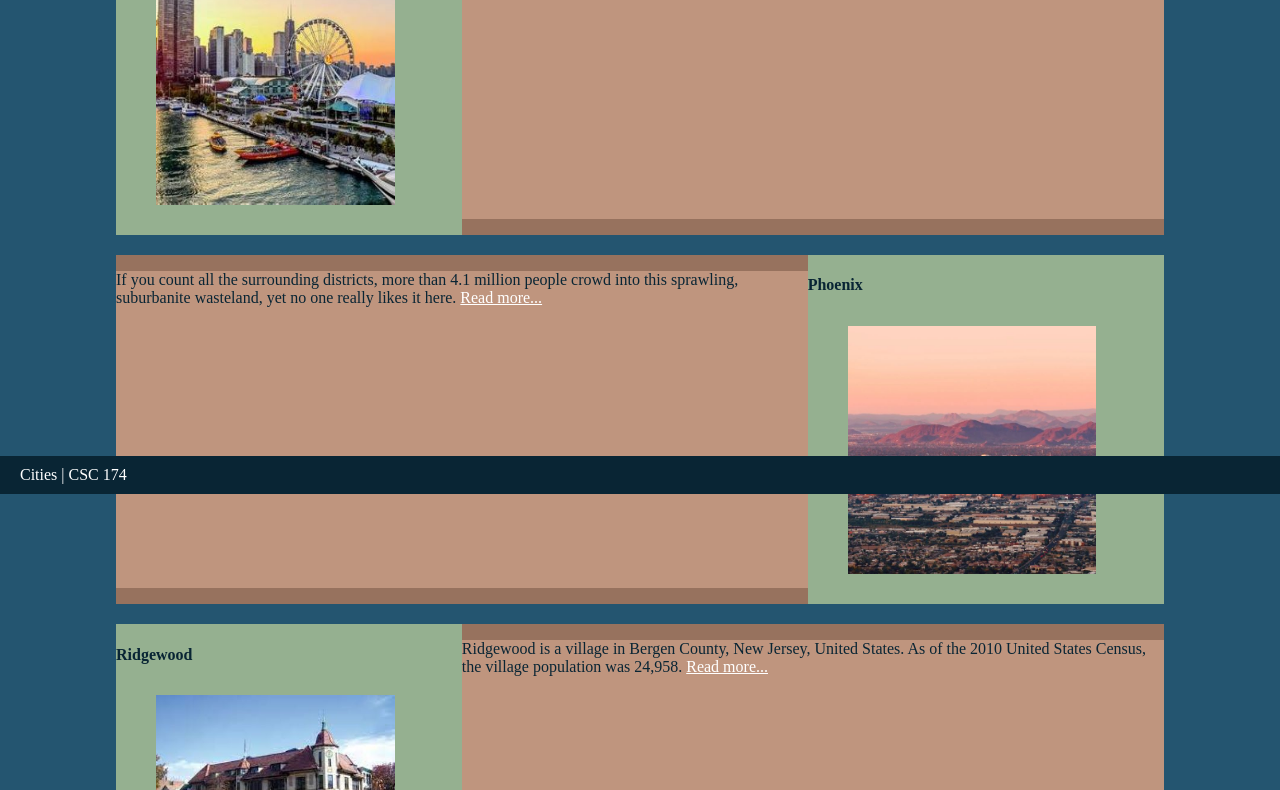
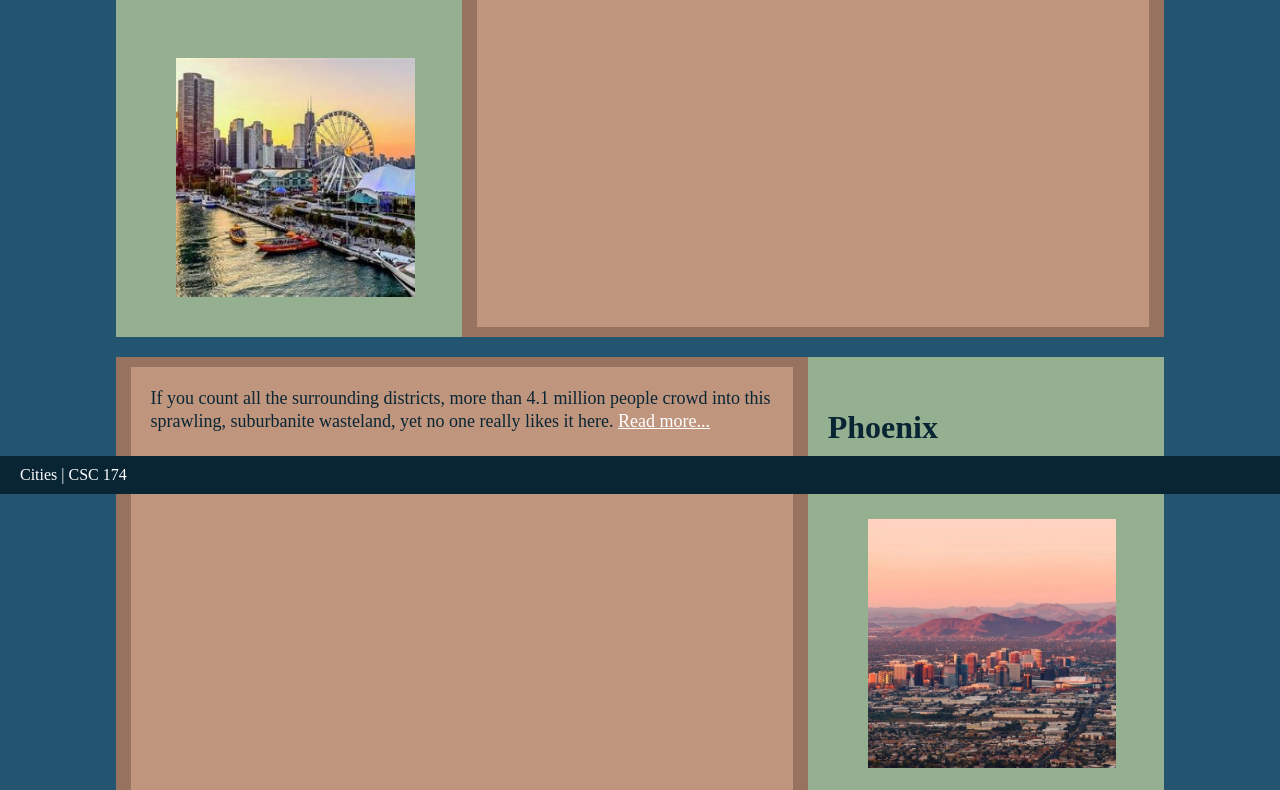
Before and after one commit to MattLeone10/lab07---Matthew, a plain HTML site: page index.html in a window 1280 px wide. Shown: the part 306-1096 px from the top of the page. Drawn offline with Linux system fonts and the light colour scheme.

Commit message:
fixed main content's layout
margin and padding were adjusted so that content is readable and more aesthetically pleasing

```diff
--- a/css/style.css
+++ b/css/style.css
@@ -82,18 +82,31 @@ Module styles
 
 .section-title {grid-column: 1 / span 3;}
 
+.left-leading h4, .right-leading h4 {
+	padding: 10px 20px;
+
+	font-size: 32px;
+}
+
 .left-leading img, .right-leading img {
 	max-width: 90%;
-	margin: 10px auto;
+	min-height: 50%;
+	padding: 20px;
 }
 
 .left-1col, .right-1col {background-color: #95B090;}
 
-.left-1col h4 {grid-column: 1 / span 1;}
+.left-2col, .right-2col {
+	max-width: 90%;
+	min-height: 50%;
+	margin: 10px auto;
+	padding: 20px;
 
-.left-1col h4 {grid-column: 3 / span 1;}
+	font-size: 18px;
+	line-height: 1.3em;
 
-.left-2col, .right-2col {background-color: #BF957E;}
+	background-color: #BF957E;
+}
 
 .left-2col {grid-column: 2 / span 2;}
 
```
